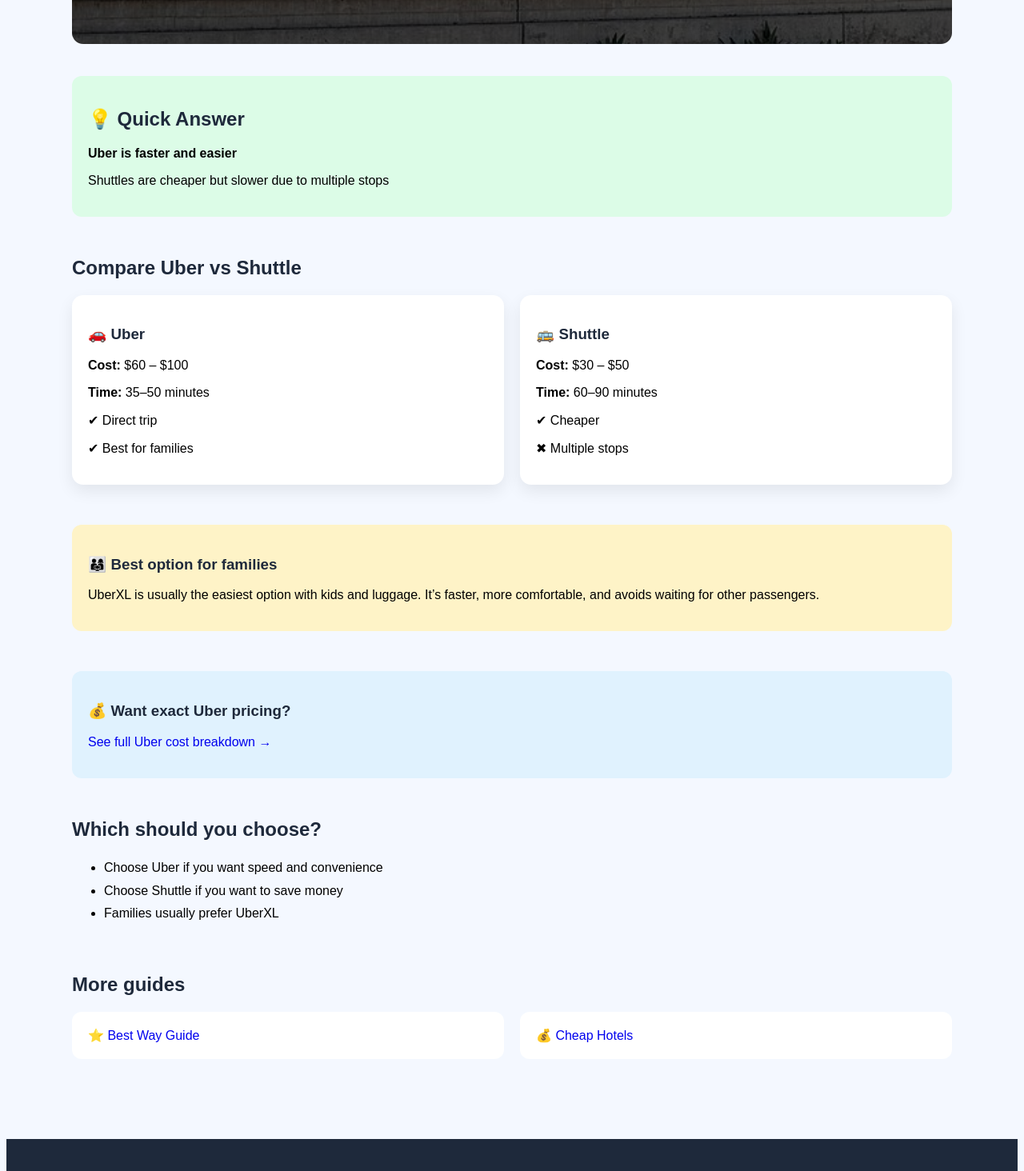
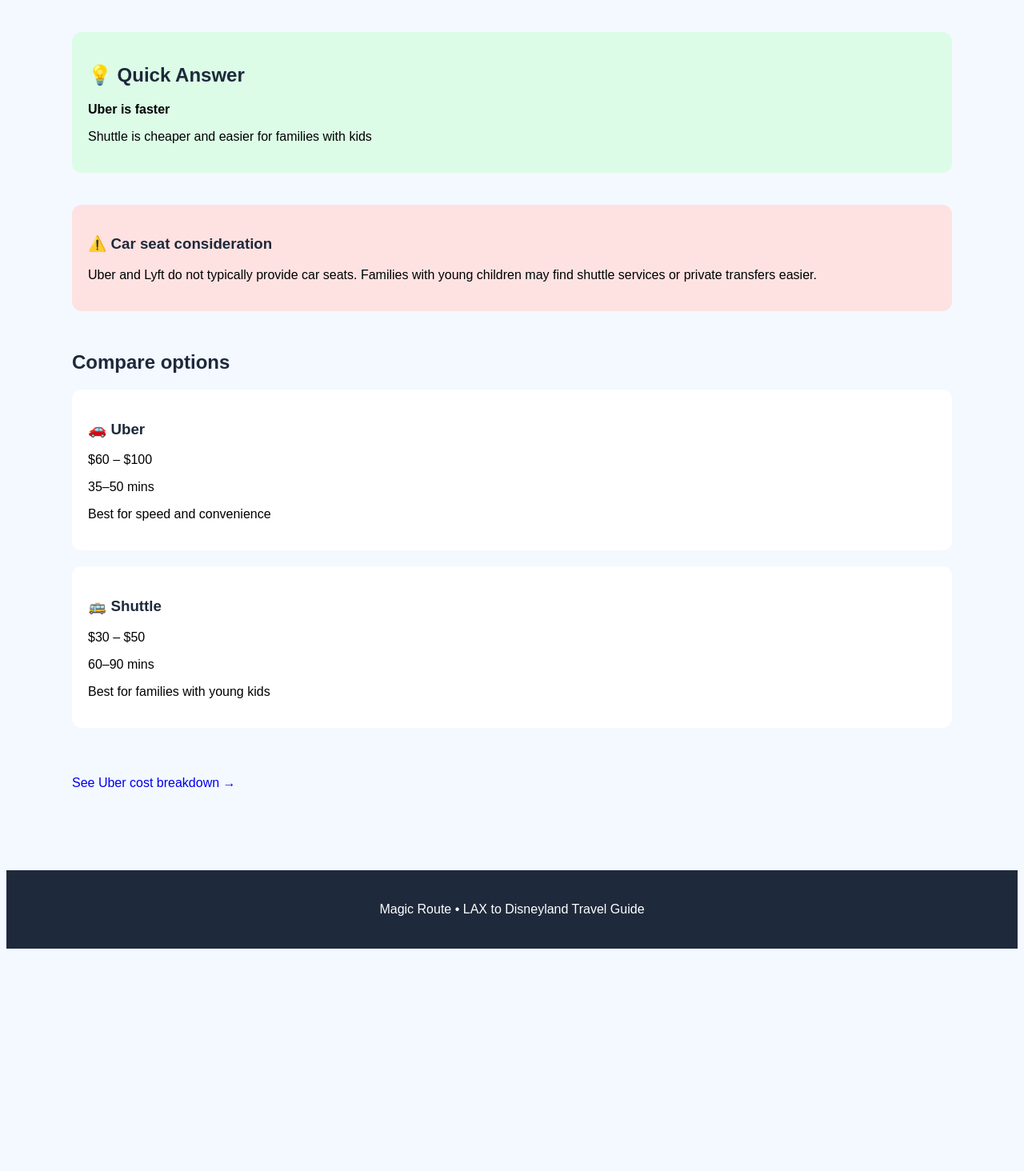
Before and after one commit to Parkbase/magic-route, a Next.js app: page /uber-vs-shuttle-lax-disneyland in a window 1280 px wide. Shown: the part 440-1904 px from the top of the page at 80% size. After the commit the page ends 1634 px from the top, so only its background shows below. Built offline with nearby package versions, Linux system fonts and the light colour scheme.

Commit message:
Fixed family messaging consistency across Uber pages

```diff
--- a/app/uber-vs-shuttle-lax-disneyland/page.tsx
+++ b/app/uber-vs-shuttle-lax-disneyland/page.tsx
@@ -1,9 +1,9 @@
 import Link from "next/link";
 
 export const metadata = {
-  title: "Uber vs Shuttle from LAX to Disneyland (2026) – Cost & Time Compared",
+  title: "Uber vs Shuttle from LAX to Disneyland (2026)",
   description:
-    "Uber or shuttle from LAX to Disneyland? Compare prices, travel time and the best option for families travelling to Anaheim.",
+    "Compare Uber vs shuttle from LAX to Disneyland. Costs, travel time and best option for families.",
 };
 
 export default function UberVsShuttle() {
@@ -21,13 +21,8 @@
           borderRadius: "14px"
         }}
       >
-        <h1 style={{fontSize:"42px"}}>
-          Uber vs Shuttle from LAX to Disneyland
-        </h1>
-
-        <p style={{marginTop:"10px",fontSize:"18px"}}>
-          Which is cheaper, faster and best for families?
-        </p>
+        <h1>Uber vs Shuttle from LAX to Disneyland</h1>
+        <p>Cost, travel time and best option for families</p>
       </section>
 
 
@@ -35,164 +30,62 @@
       {/* QUICK ANSWER */}
 
       <section style={{marginTop:"40px"}}>
-
-        <div style={{
-          background:"#dcfce7",
-          padding:"20px",
-          borderRadius:"12px"
-        }}>
+        <div style={{background:"#dcfce7",padding:"20px",borderRadius:"12px"}}>
           <h2>💡 Quick Answer</h2>
-          <p><strong>Uber is faster and easier</strong></p>
-          <p>Shuttles are cheaper but slower due to multiple stops</p>
+          <p><strong>Uber is faster</strong></p>
+          <p>Shuttle is cheaper and easier for families with kids</p>
         </div>
-
       </section>
 
 
 
-      {/* COMPARISON CARDS */}
+      {/* ⚠️ FAMILY WARNING */}
 
-      <section style={{marginTop:"50px"}}>
-
-        <h2>Compare Uber vs Shuttle</h2>
-
-        <div style={{
-          display:"grid",
-          gridTemplateColumns:"repeat(auto-fit,minmax(260px,1fr))",
-          gap:"20px",
-          marginTop:"20px"
-        }}>
-
-          {/* UBER */}
-
-          <div style={{
-            background:"white",
-            padding:"20px",
-            borderRadius:"14px",
-            boxShadow:"0 8px 20px rgba(0,0,0,0.08)"
-          }}>
-            <h3>🚗 Uber</h3>
-            <p><strong>Cost:</strong> $60 – $100</p>
-            <p><strong>Time:</strong> 35–50 minutes</p>
-            <p>✔ Direct trip</p>
-            <p>✔ Best for families</p>
-          </div>
-
-
-          {/* SHUTTLE */}
-
-          <div style={{
-            background:"white",
-            padding:"20px",
-            borderRadius:"14px",
-            boxShadow:"0 8px 20px rgba(0,0,0,0.08)"
-          }}>
-            <h3>🚌 Shuttle</h3>
-            <p><strong>Cost:</strong> $30 – $50</p>
-            <p><strong>Time:</strong> 60–90 minutes</p>
-            <p>✔ Cheaper</p>
-            <p>✖ Multiple stops</p>
-          </div>
-
+      <section style={{marginTop:"40px"}}>
+        <div style={{background:"#fee2e2",padding:"20px",borderRadius:"12px"}}>
+          <h3>⚠️ Car seat consideration</h3>
+          <p>
+            Uber and Lyft do not typically provide car seats. Families with young
+            children may find shuttle services or private transfers easier.
+          </p>
         </div>
-
       </section>
 
 
 
-      {/* FAMILY SECTION */}
+      {/* COMPARISON */}
 
       <section style={{marginTop:"50px"}}>
+        <h2>Compare options</h2>
 
-        <div style={{
-          background:"#fef3c7",
-          padding:"20px",
-          borderRadius:"12px"
-        }}>
-          <h3>👨‍👩‍👧 Best option for families</h3>
-          <p>
-            UberXL is usually the easiest option with kids and luggage.
-            It’s faster, more comfortable, and avoids waiting for other passengers.
-          </p>
+        <div style={{display:"grid",gap:"20px"}}>
+
+          <div style={{background:"white",padding:"20px",borderRadius:"12px"}}>
+            <h3>🚗 Uber</h3>
+            <p>$60 – $100</p>
+            <p>35–50 mins</p>
+            <p>Best for speed and convenience</p>
+          </div>
+
+          <div style={{background:"white",padding:"20px",borderRadius:"12px"}}>
+            <h3>🚌 Shuttle</h3>
+            <p>$30 – $50</p>
+            <p>60–90 mins</p>
+            <p>Best for families with young kids</p>
+          </div>
+
         </div>
-
       </section>
 
 
 
-      {/* COST DETAIL LINK */}
-
-      <section style={{marginTop:"50px"}}>
-
-        <div style={{
-          background:"#e0f2fe",
-          padding:"20px",
-          borderRadius:"12px"
-        }}>
-          <h3>💰 Want exact Uber pricing?</h3>
-
-          <p>
-            <Link href="/uber-cost-lax-to-disneyland">
-              See full Uber cost breakdown →
-            </Link>
-          </p>
-
-        </div>
-
-      </section>
-
-
-
-      {/* WHY PEOPLE CHOOSE */}
-
-      <section style={{marginTop:"50px"}}>
-
-        <h2>Which should you choose?</h2>
-
-        <ul style={{lineHeight:"1.8"}}>
-          <li>Choose Uber if you want speed and convenience</li>
-          <li>Choose Shuttle if you want to save money</li>
-          <li>Families usually prefer UberXL</li>
-        </ul>
-
-      </section>
-
-
-
-      {/* INTERNAL LINKS */}
+      {/* LINKS */}
 
       <section style={{marginTop:"60px"}}>
 
-        <h2>More guides</h2>
-
-        <div style={{
-          display:"grid",
-          gridTemplateColumns:"repeat(auto-fit,minmax(260px,1fr))",
-          gap:"20px",
-          marginTop:"20px"
-        }}>
-
-          <Link href="/best-way-lax-to-disneyland">
-            <div style={{
-              background:"white",
-              padding:"20px",
-              borderRadius:"12px"
-            }}>
-              ⭐ Best Way Guide
-            </div>
-          </Link>
-
-          <Link href="/cheap-hotels-near-disneyland">
-            <div style={{
-              background:"white",
-              padding:"20px",
-              borderRadius:"12px"
-            }}>
-              💰 Cheap Hotels
-            </div>
-          </Link>
-
-        </div>
+        <Link href="/uber-cost-lax-to-disneyland">
+          See Uber cost breakdown →
+        </Link>
 
       </section>
 
```
Also changed, not shown: app/uber-cost-lax-to-disneyland/page.tsx (+33 -111 lines).
